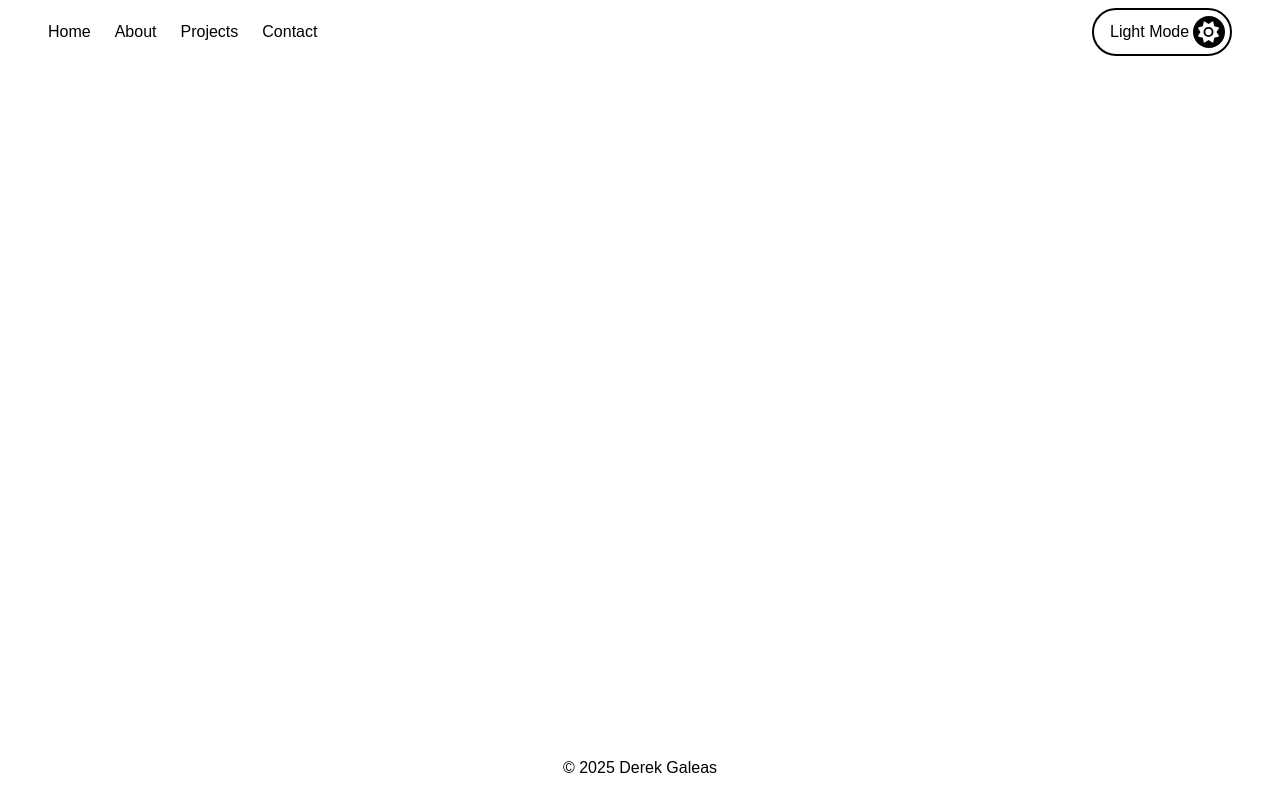
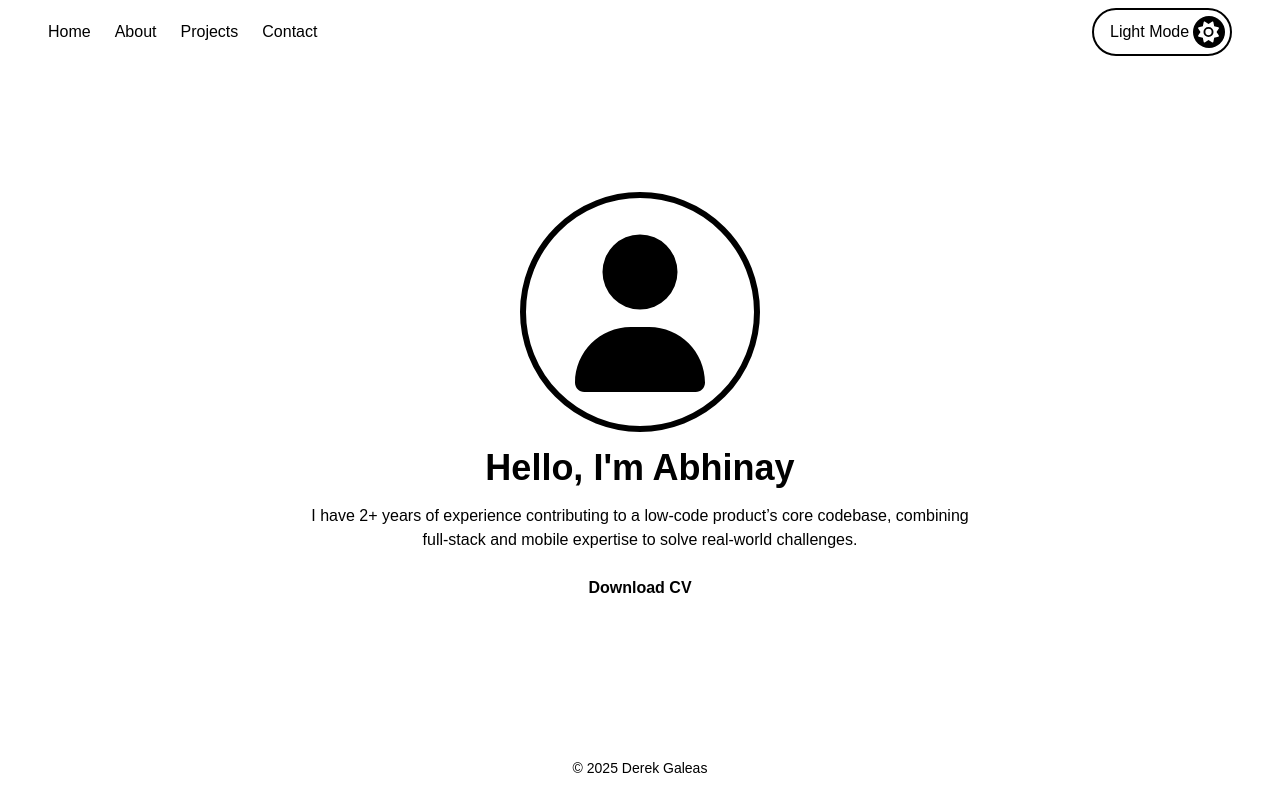
Before and after one commit to DHK2001/portfolio, a Next.js app: page / in a window 1280 px wide. Built offline with nearby package versions, Linux system fonts and the light colour scheme.

Commit message:
add home

```diff
--- a/src/app/globals.css
+++ b/src/app/globals.css
@@ -14,6 +14,7 @@
   --accent: #f97316;      /* acento opcional (orange-500) */
   --overlay: rgba(0,0,0,0.35);        /* overlay para modales/menus */
   --menu: rgba(241,245,249,0.94);     /* panel móvil */
+  --button: #1e293b;
 }
 
 /* ===== Dark Theme ===== */
@@ -22,14 +23,15 @@
   --fg: #f1f5f9;          /* texto principal (slate-50) */
   --surface: #1e293b;     /* superficies / tarjetas (slate-800) */
   --header: #1e293b;      /* header */
-  --footer: #0f172a;      /* footer */
+  --footer: #1e293b;      /* footer */
   --border: #334155;      /* bordes (slate-700) */
   --muted: #94a3b8;       /* texto secundario (slate-400) */
-  --primary: #3b82f6;     /* highlight / brand (blue-500) */
+  --primary: #195ac4;     /* highlight / brand (blue-500) */
   --on-primary: #0f172a;  /* texto sobre primary claro */
   --accent: #fb923c;      /* acento opcional (orange-400) */
   --overlay: rgba(0,0,0,0.5);         /* overlay más fuerte */
   --menu: rgba(30,41,59,0.94);        /* panel móvil */
+  --button: #ffffff;      /* botón en dark */
 }
 
 /* Base */
--- a/src/app/layout.tsx
+++ b/src/app/layout.tsx
@@ -47,8 +47,8 @@ export default function RootLayout({
           <NavBar />
           <ThemeToggle />
         </header>
-        <main className="flex-1 p-4 sm:px-12">{children}</main>
-        <footer className="p-4 bg-[color:var(--footer)]  bottom-0 left-0 w-full h-16 flex justify-center items-center">
+        <main className="flex-1 p-4 sm:px-12 sm:py-8">{children}</main>
+        <footer className="p-4 bg-[color:var(--footer)]  bottom-0 left-0 w-full h-16 flex justify-center items-center text-[color:var(--muted)] text-sm">
           © 2025 Derek Galeas
         </footer>
       </body>
--- a/src/app/page.tsx
+++ b/src/app/page.tsx
@@ -1,5 +1,17 @@
-import Image from "next/image";
+import Button from "@/components/Button";
+import Description from "@/components/Description";
+import Title from "@/components/Title";
+import UserAvatar from "@/components/UserAvatar";
 
 export default function Home() {
-  return <div className="container"></div>;
+  return (
+    <div className="h-full w-full flex flex-col justify-center items-center gap-4">
+      <UserAvatar />
+      <Title text="Hello, I'm Abhinay" />
+      <div className="max-w-2xl text-center">
+        <Description text="I have 2+ years of experience contributing to a low-code product’s core codebase, combining full-stack and mobile expertise to solve real-world challenges." />
+      </div>
+      <Button text="Download CV" />
+    </div>
+  );
 }
--- /dev/null
+++ b/src/components/Button.tsx
@@ -0,0 +1,20 @@
+import React from "react";
+
+type Props = {
+  text: string;
+  onClick?: () => void;
+  disabled?: boolean;
+};
+
+const Button = ({ text, onClick, disabled }: Props) => {
+  return (
+    <button
+      onClick={onClick}
+      className="px-4 py-2 bg-[color:var(--button)] text-[var(--on-primary)] text-base font-bold rounded hover:bg-[var(--primary)] transition-colors cursor-pointer"
+    >
+      {text}
+    </button>
+  );
+};
+
+export default Button;
--- /dev/null
+++ b/src/components/Description.tsx
@@ -0,0 +1,7 @@
+import React from "react";
+
+const Description = ({ text }: { text: string }) => {
+  return <p className="text-[var(--muted)] text-base">{text ?? ""}</p>;
+};
+
+export default Description;
--- a/src/components/ThemeToggle.tsx
+++ b/src/components/ThemeToggle.tsx
@@ -46,9 +46,8 @@ const ThemeToggle = () => {
   return (
     <button
       onClick={toggleTheme}
-      className={`relative w-35 h-12 border-2 rounded-full overflow-hidden cursor-pointer
-        ${isLight ? "border-black bg-white" : "border-white bg-black"}
-        transition-colors duration-300`}
+      className="relative w-35 h-12 border-2 rounded-full overflow-hidden cursor-pointer
+        transition-colors duration-300 bg-[var(--bg)] border-[var(--fg)]"
     >
       <div
         className="absolute top-0 left-0 flex h-full w-fit transition-transform duration-500"
--- /dev/null
+++ b/src/components/Title.tsx
@@ -0,0 +1,7 @@
+import React from "react";
+
+const Title = ({ text }: { text: string }) => {
+  return <h2 className="font-bold text-4xl">{text}</h2>;
+};
+
+export default Title;
--- /dev/null
+++ b/src/components/UserAvatar.tsx
@@ -0,0 +1,29 @@
+"use client";
+import { faUser } from "@fortawesome/free-solid-svg-icons/faUser";
+import { FontAwesomeIcon } from "@fortawesome/react-fontawesome";
+import Image from "next/image";
+import React from "react";
+
+const UserAvatar = () => {
+  let imageUrl = null;
+  const profileAvatar = () => {
+    return imageUrl ? (
+      <Image
+        src="/images/user-icon.png"
+        alt="Avatar"
+        fill
+        className="object-cover"
+      />
+    ) : (
+      <FontAwesomeIcon icon={faUser} size="10x" className="text-[var(--fg)]" />
+    );
+  };
+
+  return (
+    <div className="relative rounded-full border-6 border-[var(--fg)] h-60 w-60 flex items-center justify-center">
+      {profileAvatar()}
+    </div>
+  );
+};
+
+export default UserAvatar;
```
